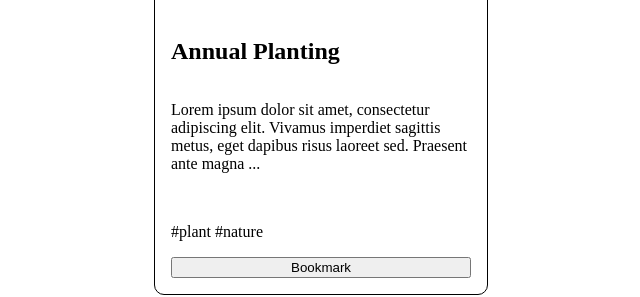
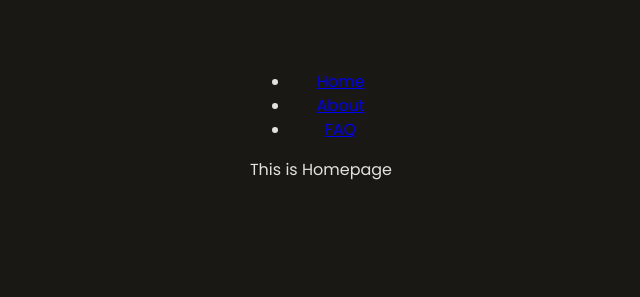
Before and after one commit to rfsyhb/reactlearn-concepts, a React (Vite) app: page / in a window 1280 px wide. Shown: the part 282-579 px from the top of the page, without its empty margins (319-959 px from the left). Built offline with nearby package versions, Linux system fonts and the light colour scheme.

Commit message:
Simple routing state setstate and conditional rendering

```diff
--- a/index.html
+++ b/index.html
@@ -15,7 +15,7 @@
   </head>
   <body>
     <div id="root"></div>
-    <!-- <script type="module" src="/src/main.jsx"></script> -->
-    <script type="module" src="/src/concepts/propTypes/DicodingPropTypesApp.jsx"></script>
+    <script type="module" src="/src/main.jsx"></script>
+    <!-- <script type="module" src="/src/concepts/propTypes/DicodingPropTypesApp.jsx"></script> -->
   </body>
 </html>
--- /dev/null
+++ b/src/concepts/simplerouting/SimpleRoutingApp.jsx
@@ -0,0 +1,90 @@
+import React from "react";
+
+function HomePage() {
+  return <p>This is Homepage</p>;
+}
+
+function AboutPage() {
+  return <p>This is About page</p>;
+}
+
+function FAQPage() {
+  return <p>This is FAQ page</p>;
+}
+
+function Link({ target, navigate, children }) {
+  return (
+    <a
+      href={target}
+      onClick={(event) => {
+        event.preventDefault();
+        navigate(target);
+      }}
+    >
+      {children}
+    </a>
+  );
+}
+
+// ^komponen inti
+export default class SimpleRoutingApp extends React.Component {
+  constructor(props) {
+    super(props);
+
+    // inisialisasi state
+    this.state = {
+      page: '/'
+    }
+  }
+
+  navigate = (target) => {
+    this.setState(() => {
+      return {
+        page: target
+      }
+    })
+  }
+
+  render() {
+    // * cara 1: if sederhana
+    // if (this.state.page === '/') {
+    //   return <HomePage />
+    // }
+    // if (this.state.page === '/about') {
+    //   return <AboutPage />
+    // }
+    // if (this.state.page === '/faq') {
+    //   return <FAQPage />
+    // }
+
+    // * cara 2: Short-circuit evaluation
+    return (
+      <>
+        <header>
+          <ul>
+            <li>
+              <Link target="/" navigate={this.navigate}>
+                Home
+              </Link>
+            </li>
+            <li>
+              <Link target='/about' navigate={this.navigate}>
+                About
+              </Link>
+            </li>
+            <li>
+              <Link target='/faq' navigate={this.navigate}>
+                FAQ
+              </Link>
+            </li>
+          </ul>
+        </header>
+        <main>
+          {this.state.page === '/' && <HomePage />}
+          {this.state.page === '/about' && <AboutPage />}
+          {this.state.page === '/faq' && <FAQPage />}
+        </main>
+      </>
+    );
+  }
+}
--- a/src/main.jsx
+++ b/src/main.jsx
@@ -5,6 +5,7 @@ import DisplaySearchInputApp from './concepts/DisplaySearchInputApp.jsx'
 import DrillingApp from './concepts/DrillingApp'
 import ListApp from './concepts/ListApp.jsx'
 import PropTypesApp from './concepts/propTypes/PropTypesApp.jsx'
+import SimpleRoutingApp from './concepts/simplerouting/SimpleRoutingApp.jsx'
 
 createRoot(document.getElementById('root')).render(
   <React.StrictMode>
@@ -12,5 +13,6 @@ createRoot(document.getElementById('root')).render(
     {/* <DrillingApp /> */}
     {/* <ListApp /> */}
     {/* <PropTypesApp /> */}
+    <SimpleRoutingApp />
   </React.StrictMode>,
 )
```
